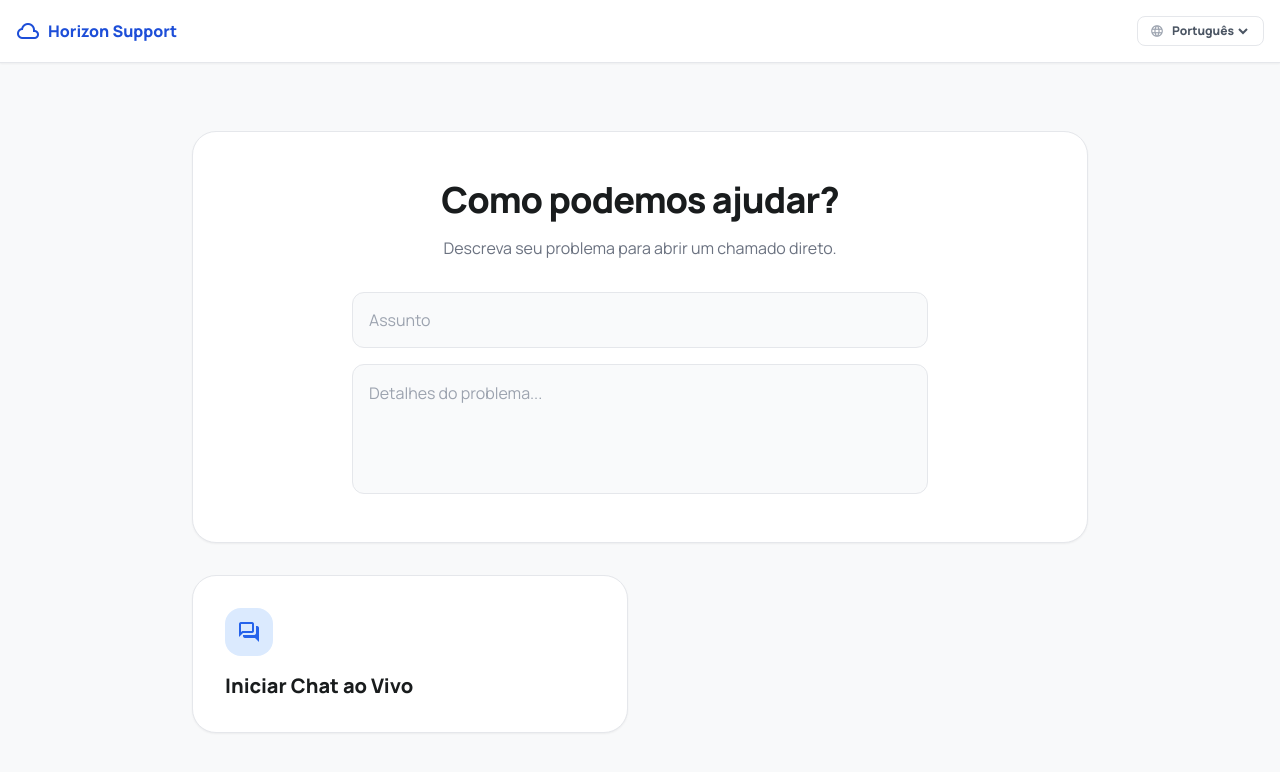
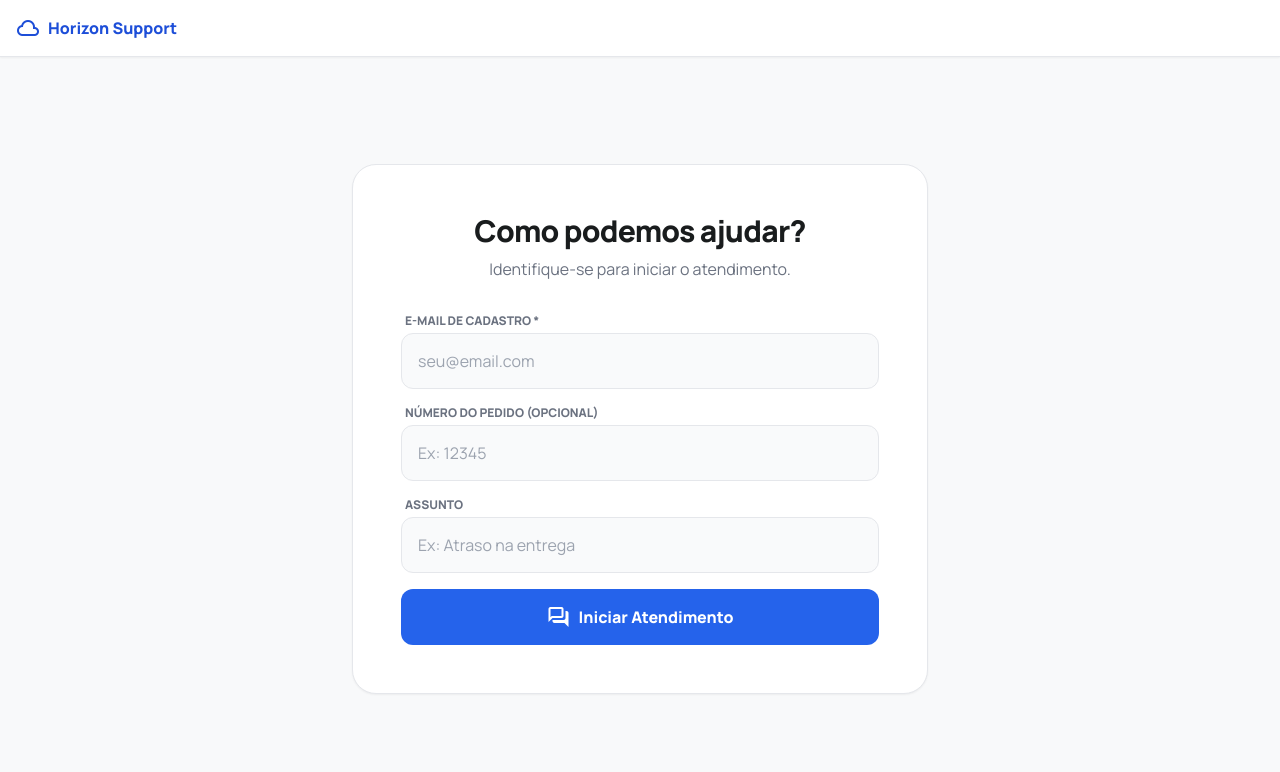
Before and after one commit to adrianoderaco/horizonCRM, a plain HTML site: page index.html in a window 1280 px wide. Drawn offline with nearby package versions, Linux system fonts and the light colour scheme.

Commit message:
Fix: Botão chat e validação de cliente por e-mail

```diff
--- a/index.html
+++ b/index.html
@@ -21,32 +21,31 @@
         <div class="flex items-center gap-2 font-bold text-blue-700">
             <span class="material-symbols-outlined">cloud</span> Horizon Support
         </div>
-        <div class="flex items-center border border-gray-200 rounded-lg px-3 py-1">
-            <span class="material-symbols-outlined text-gray-400 text-sm mr-1">language</span>
-            <select id="client-lang" onchange="clientApp.setLang(this.value)" class="bg-transparent text-xs font-bold text-gray-600 outline-none cursor-pointer">
-                <option value="pt">Português</option>
-                <option value="en">English</option>
-                <option value="es">Español</option>
-            </select>
-        </div>
     </header>
 
     <main class="flex-1 flex justify-center items-center p-4 sm:p-8">
 
-        <section id="view-contact" class="max-w-4xl w-full space-y-8">
-            <div class="bg-white rounded-3xl p-12 text-center shadow-sm border border-gray-200">
-                <h2 class="text-4xl font-extrabold tracking-tight mb-4" id="txt-title">Como podemos ajudar?</h2>
-                <p class="text-gray-500 mb-8" id="txt-desc">Descreva seu problema para abrir um chamado direto.</p>
-                <div class="max-w-xl mx-auto flex flex-col gap-4 text-left">
-                    <input id="ticket-subject" class="w-full h-14 px-4 bg-gray-50 border border-gray-200 rounded-xl focus:ring-2 focus:ring-blue-600 outline-none" placeholder="Assunto" type="text" />
-                    <textarea id="ticket-desc" class="w-full p-4 bg-gray-50 border border-gray-200 rounded-xl focus:ring-2 focus:ring-blue-600 outline-none resize-none" rows="4" placeholder="Detalhes do problema..."></textarea>
-                </div>
+        <section id="view-contact" class="max-w-xl w-full space-y-6 bg-white rounded-3xl p-8 md:p-12 shadow-sm border border-gray-200">
+            <div class="text-center mb-8">
+                <h2 class="text-3xl font-extrabold tracking-tight mb-2">Como podemos ajudar?</h2>
+                <p class="text-gray-500">Identifique-se para iniciar o atendimento.</p>
             </div>
 
-            <div class="grid grid-cols-1 md:grid-cols-2 gap-6">
-                <button onclick="clientApp.openChat()" class="bg-white rounded-3xl p-8 text-left shadow-sm border border-gray-200 hover:border-blue-500 transition-all group">
-                    <div class="w-12 h-12 bg-blue-100 text-blue-600 rounded-2xl flex items-center justify-center mb-4"><span class="material-symbols-outlined">forum</span></div>
-                    <h3 class="text-xl font-bold" id="txt-btn-chat">Iniciar Chat ao Vivo</h3>
+            <div class="space-y-4">
+                <div>
+                    <label class="block text-xs font-bold text-gray-500 uppercase mb-1 ml-1">E-mail de Cadastro *</label>
+                    <input id="client-email" class="w-full h-14 px-4 bg-gray-50 border border-gray-200 rounded-xl focus:ring-2 focus:ring-blue-600 outline-none" placeholder="seu@email.com" type="email" required />
+                </div>
+                <div>
+                    <label class="block text-xs font-bold text-gray-500 uppercase mb-1 ml-1">Número do Pedido (Opcional)</label>
+                    <input id="order-number" class="w-full h-14 px-4 bg-gray-50 border border-gray-200 rounded-xl focus:ring-2 focus:ring-blue-600 outline-none" placeholder="Ex: 12345" type="text" />
+                </div>
+                <div>
+                    <label class="block text-xs font-bold text-gray-500 uppercase mb-1 ml-1">Assunto</label>
+                    <input id="ticket-subject" class="w-full h-14 px-4 bg-gray-50 border border-gray-200 rounded-xl focus:ring-2 focus:ring-blue-600 outline-none" placeholder="Ex: Atraso na entrega" type="text" />
+                </div>
+                <button onclick="clientApp.validateAndOpen()" class="w-full bg-blue-600 hover:bg-blue-700 text-white h-14 rounded-xl font-bold transition-all flex items-center justify-center gap-2">
+                    <span class="material-symbols-outlined">forum</span> Iniciar Atendimento
                 </button>
             </div>
         </section>
@@ -54,21 +53,30 @@
         <section id="view-chat" class="hidden-view w-full max-w-3xl h-[80vh] bg-white rounded-3xl shadow-xl border border-gray-200 flex flex-col overflow-hidden relative">
             <header class="p-6 border-b border-gray-100 flex justify-between items-center bg-gray-50 shrink-0">
                 <div class="flex items-center gap-4">
-                    <div class="w-10 h-10 bg-blue-600 rounded-xl flex items-center justify-center"><span class="material-symbols-outlined text-white">support_agent</span></div>
+                    <div class="w-10 h-10 bg-blue-600 rounded-xl flex items-center justify-center shadow-sm">
+                        <span class="material-symbols-outlined text-white">support_agent</span>
+                    </div>
                     <div>
                         <h1 class="text-lg font-extrabold text-gray-900 leading-none">Suporte Horizon</h1>
-                        <div class="flex items-center gap-1.5 mt-1"><span class="w-2 h-2 bg-green-500 rounded-full animate-pulse"></span><span class="text-xs font-bold text-gray-500" id="txt-status">Aguardando Agente...</span></div>
+                        <div class="flex items-center gap-1.5 mt-1">
+                            <span id="status-dot" class="w-2 h-2 bg-green-500 rounded-full animate-pulse"></span>
+                            <span id="txt-status" class="text-xs font-bold text-gray-500">Agente conectado</span>
+                        </div>
                     </div>
                 </div>
             </header>
 
             <div id="client-chat-area" class="flex-1 overflow-y-auto p-6 bg-white space-y-6">
+                <div id="alert-not-found" class="hidden-view bg-amber-50 border border-amber-200 p-4 rounded-2xl flex items-center gap-3 text-amber-800 text-sm font-medium">
+                    <span class="material-symbols-outlined text-amber-500">warning</span>
+                    Cliente não localizado em nossa base de dados. O analista poderá solicitar mais informações.
+                </div>
             </div>
 
             <footer class="p-4 bg-gray-50 border-t border-gray-100 shrink-0">
                 <form id="client-chat-form" class="flex items-end gap-3 bg-white border border-gray-200 rounded-2xl p-2 focus-within:border-blue-500 transition-all">
                     <textarea id="client-msg-input" class="flex-1 bg-transparent border-none outline-none text-sm p-2 resize-none max-h-32 min-h-[44px]" placeholder="Sua mensagem..."></textarea>
-                    <button type="submit" class="bg-blue-600 hover:bg-blue-700 text-white w-10 h-10 rounded-xl flex items-center justify-center shrink-0 mb-1"><span class="material-symbols-outlined">send</span></button>
+                    <button type="submit" class="bg-blue-600 hover:bg-blue-700 text-white w-10 h-10 rounded-xl flex items-center justify-center shrink-0 mb-1 shadow-sm"><span class="material-symbols-outlined">send</span></button>
                 </form>
             </footer>
         </section>
@@ -80,72 +88,84 @@
         const supabase = supabase.createClient(CONFIG.SUPABASE_URL, CONFIG.SUPABASE_KEY);
 
         const clientApp = {
-            lang: 'pt',
             myTicketId: null,
-            texts: {
-                pt: { title: "Como podemos ajudar?", desc: "Descreva seu problema para abrir um ticket.", btnChat: "Iniciar Chat ao Vivo", status: "Aguardando Agente..." },
-                en: { title: "How can we help?", desc: "Describe your issue to open a direct ticket.", btnChat: "Start Live Chat", status: "Waiting for Agent..." },
-                es: { title: "¿Cómo podemos ayudar?", desc: "Describa su problema para abrir un ticket.", btnChat: "Iniciar Chat en Vivo", status: "Esperando Agente..." }
-            },
+            customerData: null,
 
-            setLang(l) {
-                this.lang = l;
-                document.getElementById('txt-title').innerText = this.texts[l].title;
-                document.getElementById('txt-desc').innerText = this.texts[l].desc;
-                document.getElementById('txt-btn-chat').innerText = this.texts[l].btnChat;
-                document.getElementById('txt-status').innerText = this.texts[l].status;
-            },
+            async validateAndOpen() {
+                const email = document.getElementById('client-email').value.trim();
+                const subject = document.getElementById('ticket-subject').value.trim() || "Chat Iniciado";
+                const order = document.getElementById('order-number').value.trim();
 
-            async openChat() {
-                const subject = document.getElementById('ticket-subject').value || "Sem Assunto";
-                const msg = document.getElementById('ticket-desc').value;
-                if(!msg) return alert(this.texts[this.lang].desc);
+                if (!email) return alert("Por favor, informe seu e-mail.");
 
+                try {
+                    // 1. Busca o cliente no Supabase
+                    const { data: customer, error } = await supabase
+                        .from('customers')
+                        .select('*')
+                        .eq('email', email)
+                        .single();
+
+                    this.customerData = customer;
+
+                    // 2. Muda para a tela de chat
                     document.getElementById('view-contact').classList.add('hidden-view');
                     document.getElementById('view-chat').classList.remove('hidden-view');
 
-                // 1. Renderiza a mensagem localmente
-                this.renderMessage(msg, 'customer');
+                    // 3. Verifica se localizou
+                    if (!customer) {
+                        document.getElementById('alert-not-found').classList.remove('hidden-view');
+                        // Se não existe, cria um ticket com um customer_id nulo ou cria um registro temporário
+                        // Aqui, por segurança do banco, criaremos o registro temporário
+                        const { data: newCust } = await supabase.from('customers').insert([{
+                            full_name: 'Visitante Desconhecido',
+                            email: email,
+                            tier: 'Não Localizado'
+                        }]).select().single();
+                        this.customerData = newCust;
+                    }
 
-                try {
-                    // 2. Cria um cliente temporário no banco
-                    const emailTemp = `visitante_${Date.now()}@horizon.com`;
-                    const { data: cust, error: errCust } = await supabase.from('customers').insert([{ full_name: 'Visitante do Site', email: emailTemp }]).select().single();
-                    if(errCust) throw errCust;
-
-                    // 3. Cria o Ticket na fila
-                    const { data: ticket, error: errTick } = await supabase.from('tickets').insert([{ customer_id: cust.id, subject: subject, channel: 'chat' }]).select().single();
-                    if(errTick) throw errTick;
+                    // 4. Cria o Ticket
+                    const finalSubject = order ? `${subject} (Pedido: ${order})` : subject;
+                    const { data: ticket } = await supabase
+                        .from('tickets')
+                        .insert([{
+                            customer_id: this.customerData.id,
+                            subject: finalSubject,
+                            channel: 'chat',
+                            status: 'pending'
+                        }])
+                        .select().single();
 
                     this.myTicketId = ticket.id;
 
-                    // 4. Salva a primeira mensagem no banco
-                    await supabase.from('messages').insert([{ ticket_id: this.myTicketId, sender_type: 'customer', content: msg }]);
+                    // 5. Mensagem automática de boas-vindas
+                    this.renderMessage(`Solicitação enviada! Aguarde enquanto conectamos você a um analista.`, 'agent');
 
-                    // 5. Começa a "escutar" respostas do agente no banco
+                    // 6. Escutar respostas do analista
+                    this.listenMessages();
+
+                } catch (err) {
+                    console.error(err);
+                    alert("Erro ao conectar. Tente novamente.");
+                }
+            },
+
+            listenMessages() {
                 supabase.channel(`ticket-${this.myTicketId}`)
                     .on('postgres_changes', { event: 'INSERT', schema: 'public', table: 'messages', filter: `ticket_id=eq.${this.myTicketId}` }, payload => {
                         if(payload.new.sender_type === 'agent') {
                             this.renderMessage(payload.new.content, 'agent');
                         }
                     }).subscribe();
-
-                } catch (error) {
-                    console.error("Erro ao conectar com Supabase:", error);
-                    alert("Erro de conexão com o servidor.");
-                }
             },
 
             renderMessage(text, sender) {
                 const area = document.getElementById('client-chat-area');
                 const isCust = sender === 'customer';
-                const badge = (!isCust) ? `<span class="mt-2 text-[9px] opacity-70 flex items-center gap-1 text-gray-500"><span class="material-symbols-outlined text-[11px]">translate</span> Traduzido</span>` : '';
                 const html = `
                     <div class="flex items-start gap-3 max-w-[85%] mt-4 ${isCust ? 'ml-auto flex-row-reverse' : ''}">
-                        <div class="${isCust ? 'bg-blue-600 text-white rounded-tr-none' : 'bg-gray-100 text-gray-800 rounded-tl-none border border-gray-200'} p-4 rounded-2xl text-sm shadow-sm flex flex-col">
-                            <span>${text}</span>
-                            ${badge}
-                        </div>
+                        <div class="${isCust ? 'bg-blue-600 text-white rounded-tr-none' : 'bg-gray-100 text-gray-800 rounded-tl-none border border-gray-200'} p-4 rounded-2xl text-sm shadow-sm whitespace-pre-wrap">${text}</div>
                     </div>
                 `;
                 area.innerHTML += html;
@@ -153,19 +173,20 @@
             }
         };
 
-        // Quando o cliente envia uma nova mensagem no chat
         document.getElementById('client-chat-form').addEventListener('submit', async (e) => {
             e.preventDefault();
             const input = document.getElementById('client-msg-input');
             const text = input.value.trim();
             if(!text || !clientApp.myTicketId) return;
 
-            // Mostra na tela
             clientApp.renderMessage(text, 'customer');
             input.value = '';
 
-            // Envia pro Supabase
-            await supabase.from('messages').insert([{ ticket_id: clientApp.myTicketId, sender_type: 'customer', content: text }]);
+            await supabase.from('messages').insert([{
+                ticket_id: clientApp.myTicketId,
+                sender_type: 'customer',
+                content: text
+            }]);
         });
     </script>
 </body>
```
Also changed, not shown: 1 other file. Lines whose indentation alone changed are shown as unchanged.
